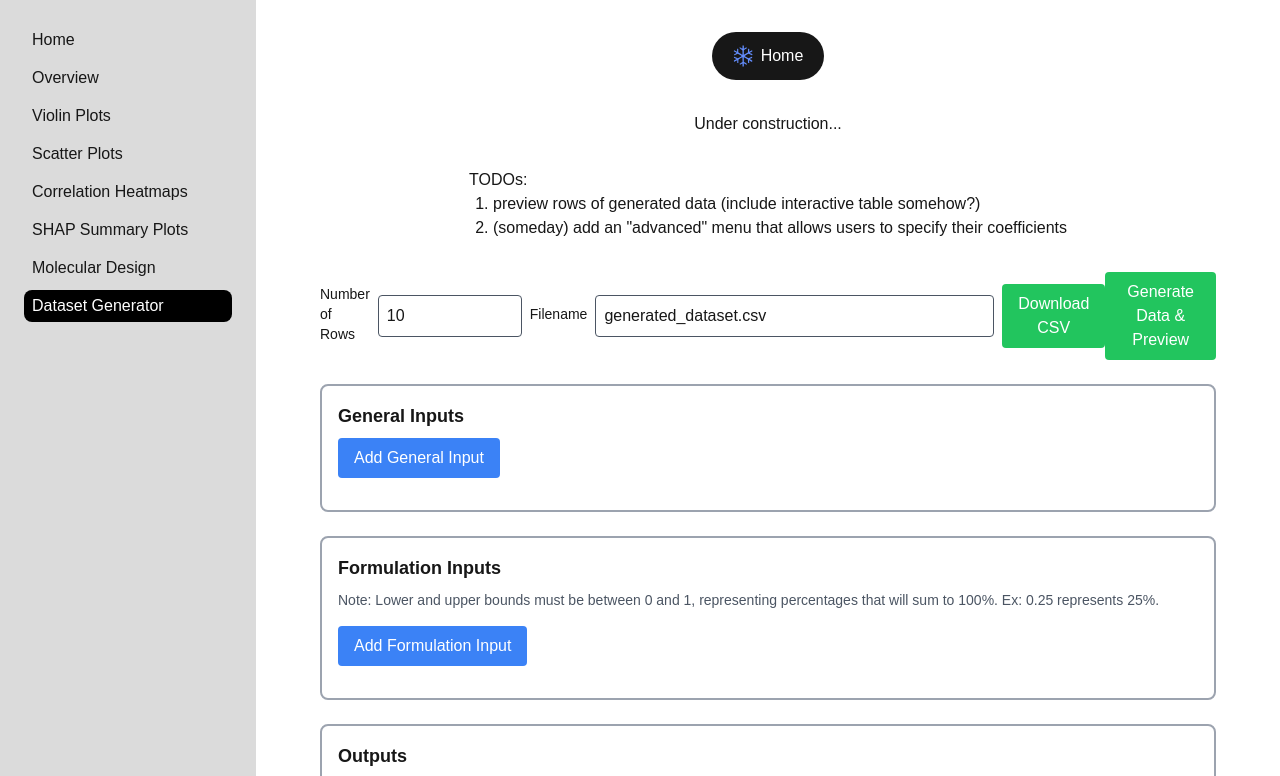
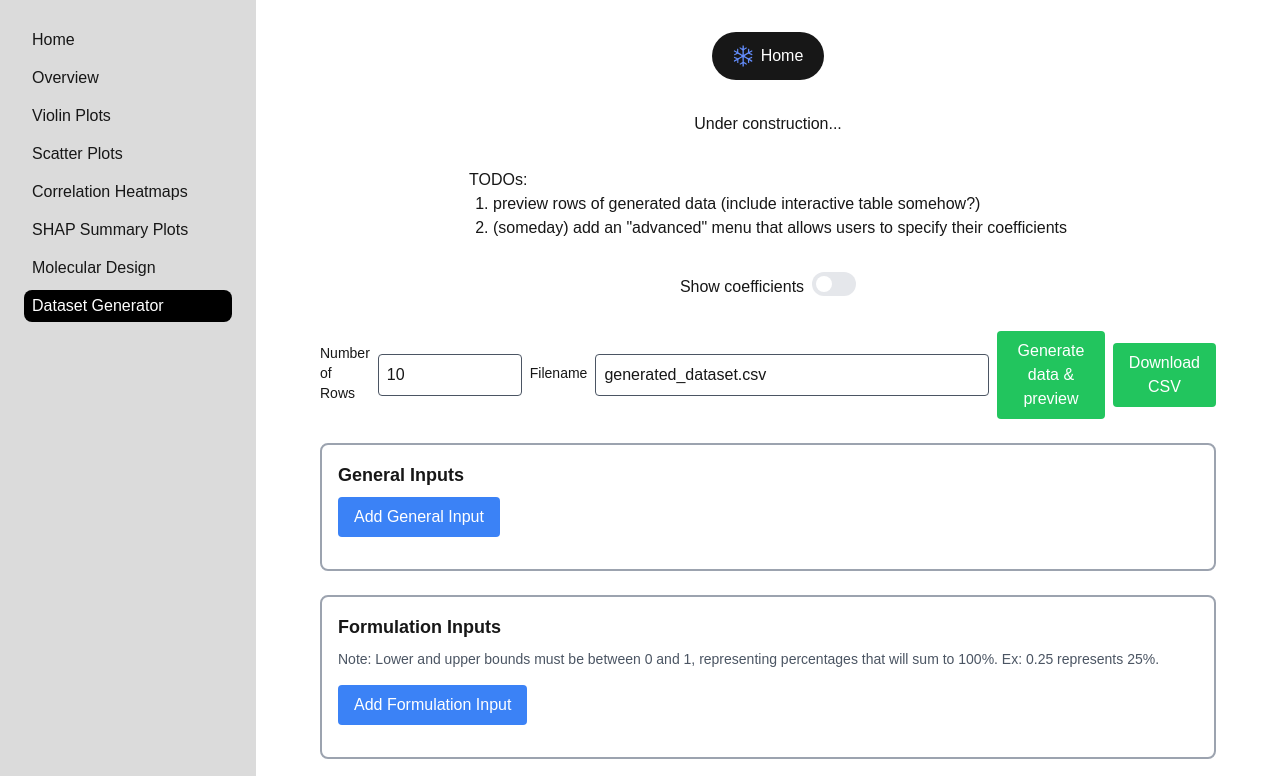
Before and after one commit to kylecsnow/js-ml-dashboard, a Next.js app in the folder frontend/: page /dataset-generator in a window 1280 px wide. Shown: the top 776 px of the page. Built offline with nearby package versions, Linux system fonts and the light colour scheme.

Commit message:
comment out ketcher stuff for now; add toggle for eventually showing table of coefficeints (still WIP)

```diff
--- a/frontend/app/dataset-generator/page.tsx
+++ b/frontend/app/dataset-generator/page.tsx
@@ -3,6 +3,7 @@
 import Image from "next/image";
 import Link from 'next/link';
 import Sidebar from '../components/Sidebar';
+import { Switch } from '@headlessui/react';
 import { useState } from 'react';
 
 
@@ -19,6 +20,7 @@ const DatasetGeneratorPage = () => {
   const [formulationInputs, setFormulationInputs] = useState<DescriptorGroup[]>([]);
   const [outputs, setOutputs] = useState<DescriptorGroup[]>([]);
   const [numRows, setNumRows] = useState<number | ''>(10);
+  const [showCoefficientsToggle, setShowCoefficientsToggle] = useState<boolean>(false);
   const [filename, setFilename] = useState<string>("generated_dataset.csv");
   const [error, setError] = useState<string>("");
 
@@ -224,8 +226,8 @@ const DatasetGeneratorPage = () => {
             />
             Home
           </Link>
+        </div>
 
-        </div>
         <div>
           <p>Under construction...</p>
         </div>
@@ -235,6 +237,23 @@ const DatasetGeneratorPage = () => {
             <li>preview rows of generated data (include interactive table somehow?)</li>
             <li>(someday) add an "advanced" menu that allows users to specify their coefficients</li>
           </ol>
+        </div>
+        <div>
+          <label className="mr-2">Show coefficients</label>
+          <Switch
+            checked={showCoefficientsToggle}
+            onChange={setShowCoefficientsToggle}
+            className={`${
+              showCoefficientsToggle ? 'bg-blue-600' : 'bg-gray-200'
+            } relative inline-flex items-center h-6 rounded-full w-11`}
+          >
+            <span className="sr-only">Cluster variables</span>
+            <span
+              className={`${
+                showCoefficientsToggle ? 'translate-x-6' : 'translate-x-1'
+              } inline-block w-4 h-4 transform bg-white rounded-full transition`}
+            />
+          </Switch>
         </div>
         <div className="w-full max-w-4xl">
           {error && (
@@ -267,15 +286,15 @@ const DatasetGeneratorPage = () => {
             />
             <button
               onClick={generateData}
+              className="px-4 py-2 bg-green-500 text-white rounded hover:bg-green-600 mr-2"
+            >
+              Generate data & preview
+            </button>
+            <button
+              // onClick={downloadCSV}
               className="px-4 py-2 bg-green-500 text-white rounded hover:bg-green-600"
             >
               Download CSV
-            </button>
-            <button
-              // onClick={generateData}
-              className="px-4 py-2 bg-green-500 text-white rounded hover:bg-green-600"
-            >
-              Generate Data & Preview
             </button>
           </div>
 
--- a/frontend/app/molecular-design/page.tsx
+++ b/frontend/app/molecular-design/page.tsx
@@ -1,13 +1,13 @@
 'use client';
 
-import 'ketcher-react/dist/index.css';
+// import 'ketcher-react/dist/index.css';
+// import { ButtonsConfig, Editor, InfoModal } from 'ketcher-react';
+// import {
+//   Ketcher,
+//   RemoteStructServiceProvider,
+//   StructServiceProvider,
+// } from 'ketcher-core';
 
-import { ButtonsConfig, Editor, InfoModal } from 'ketcher-react';
-import {
-  Ketcher,
-  RemoteStructServiceProvider,
-  StructServiceProvider,
-} from 'ketcher-core';
 import dynamic from 'next/dynamic';
 import Image from "next/image";
 import Link from 'next/link';
@@ -24,46 +24,46 @@ interface PlotDataType {
 }
 
 // TODO: need to learn what this part is actually doing
-declare global {
-  interface Window {
-    ketcher: Ketcher;
-  }
-}
+// declare global {
+//   interface Window {
+//     ketcher: Ketcher;
+//   }
+// }
 
 
-const getHiddenButtonsConfig = (): ButtonsConfig => {
-  const searchParams = new URLSearchParams(window.location.search);
-  const hiddenButtons = searchParams.get('hiddenControls');
+// const getHiddenButtonsConfig = (): ButtonsConfig => {
+//   const searchParams = new URLSearchParams(window.location.search);
+//   const hiddenButtons = searchParams.get('hiddenControls');
 
-  if (!hiddenButtons) return {};
+//   if (!hiddenButtons) return {};
 
-  return hiddenButtons.split(',').reduce<Record<string, { hidden: boolean }>>((acc, button) => {
-    if (button) acc[button] = { hidden: true };
+//   return hiddenButtons.split(',').reduce<Record<string, { hidden: boolean }>>((acc, button) => {
+//     if (button) acc[button] = { hidden: true };
 
-    return acc;
-  }, {});
-};
+//     return acc;
+//   }, {});
+// };
 
-let structServiceProvider: StructServiceProvider =
-  new RemoteStructServiceProvider(
-    process.env.API_PATH || process.env.REACT_APP_API_PATH || '',
-  );
+// let structServiceProvider: StructServiceProvider =
+//   new RemoteStructServiceProvider(
+//     process.env.API_PATH || process.env.REACT_APP_API_PATH || '',
+//   );
 
-if (process.env.MODE === 'standalone') {
-  const {
-    StandaloneStructServiceProvider,
-    // eslint-disable-next-line @typescript-eslint/no-var-requires
-  } = require('ketcher-standalone');
-  structServiceProvider =
-    new StandaloneStructServiceProvider() as StructServiceProvider;
-}
+// if (process.env.MODE === 'standalone') {
+//   const {
+//     StandaloneStructServiceProvider,
+//     // eslint-disable-next-line @typescript-eslint/no-var-requires
+//   } = require('ketcher-standalone');
+//   structServiceProvider =
+//     new StandaloneStructServiceProvider() as StructServiceProvider;
+// }
 
 
 const MolecularDesignPage = () => {
   const { selectedModel } = useModel();
   const [plotData, setPlotData] = useState<PlotDataType | null>(null);
 
-  const hiddenButtonsConfig = getHiddenButtonsConfig();
+  // const hiddenButtonsConfig = getHiddenButtonsConfig();
   const [hasError, setHasError] = useState(false);
   const [errorMessage, setErrorMessage] = useState('');
 
@@ -137,7 +137,7 @@ const MolecularDesignPage = () => {
 
         </div>
 
-        <Editor
+        {/* <Editor
           errorHandler={(message: string) => {
             setHasError(true);
             setErrorMessage(message.toString());
@@ -156,8 +156,8 @@ const MolecularDesignPage = () => {
             );
             window.scrollTo(0, 0);
           }}
-        />
-        {hasError && (
+        /> */}
+        {/* {hasError && (
           <InfoModal
             message={errorMessage}
             close={() => {
@@ -169,7 +169,7 @@ const MolecularDesignPage = () => {
               cliparea?.focus();
             }}
           />
-        )}
+        )} */}
 
         <div className="w-full max-w-4xl">
           {plotData && (
```
